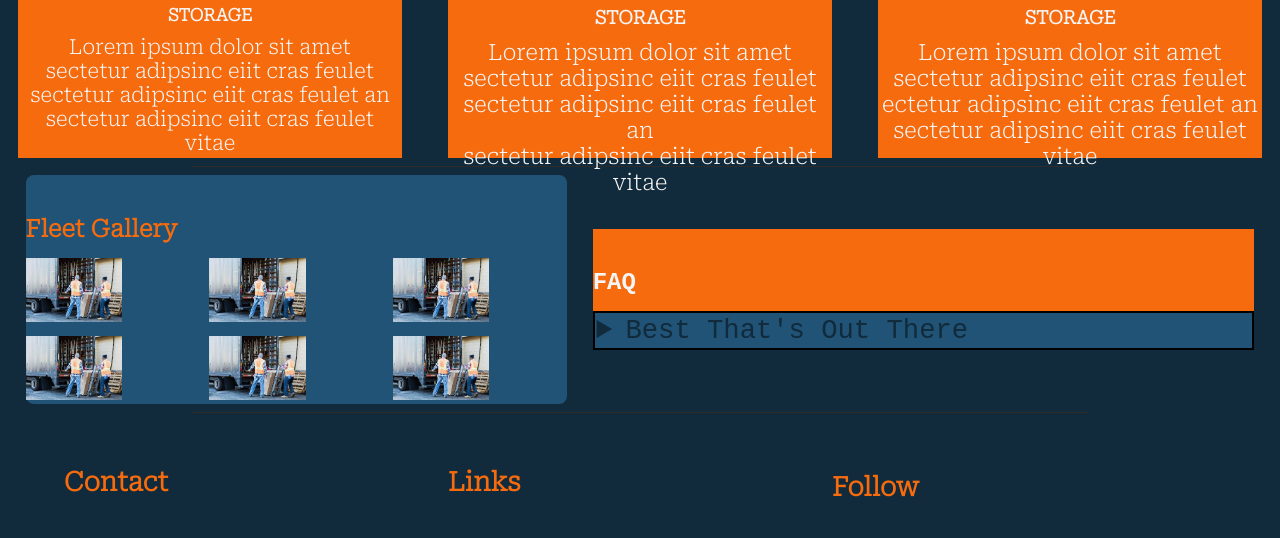
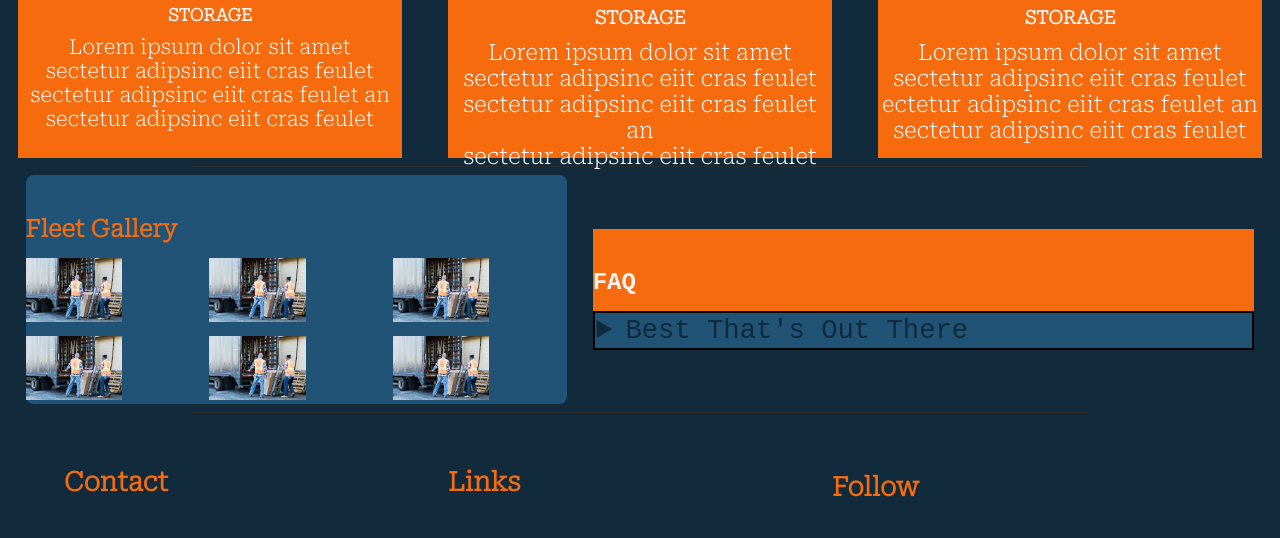
Before and after one commit to Jhaylao/logistic, a plain HTML site: page index.html in a window 1280 px wide. Shown: the part 1120-1658 px from the top of the page. Drawn offline with Linux system fonts and the light colour scheme.

Commit message:
Update index.html

```diff
--- a/index.html
+++ b/index.html
@@ -104,7 +104,7 @@
                      <div class="container-3__main-card-1_text-3">sectetur adipsinc eiit cras feulet</div>
                      <div class="container-3__main-card-1_text-4">sectetur adipsinc eiit cras feulet an</div>
                      <div class="container-3__main-card-1_text-5">sectetur adipsinc eiit cras feulet</div>
-                     <div class="container-3__main-card-1_text-6">vitae</div>
+                     <div class="container-3__main-card-1_text-6"></div>
                  </div>
              </div>
 
@@ -122,7 +122,7 @@
                     <div class="container-3__main-card-2_text-3">sectetur adipsinc eiit cras feulet</div>
                     <div class="container-3__main-card-2_text-4">sectetur adipsinc eiit cras feulet an</div>
                     <div class="container-3__main-card-2_text-5">sectetur adipsinc eiit cras feulet</div>
-                    <div class="container-3__main-card-2_text-6">vitae</div>
+                    <div class="container-3__main-card-2_text-6"></div>
                 </div>
              </div>
              <div class="container-3__main-card-3">
@@ -133,7 +133,7 @@
                     <div class="container-3__main-card-3_text-3">sectetur adipsinc eiit cras feulet</div>
                     <div class="container-3__main-card-3_text-4">ectetur adipsinc eiit cras feulet an</div>
                     <div class="container-3__main-card-3_text-5">sectetur adipsinc eiit cras feulet</div>
-                    <div class="container-3__main-card-3_text-6">vitae</div>
+                    <div class="container-3__main-card-3_text-6"></div>
                 </div>
              </div>
 
```
